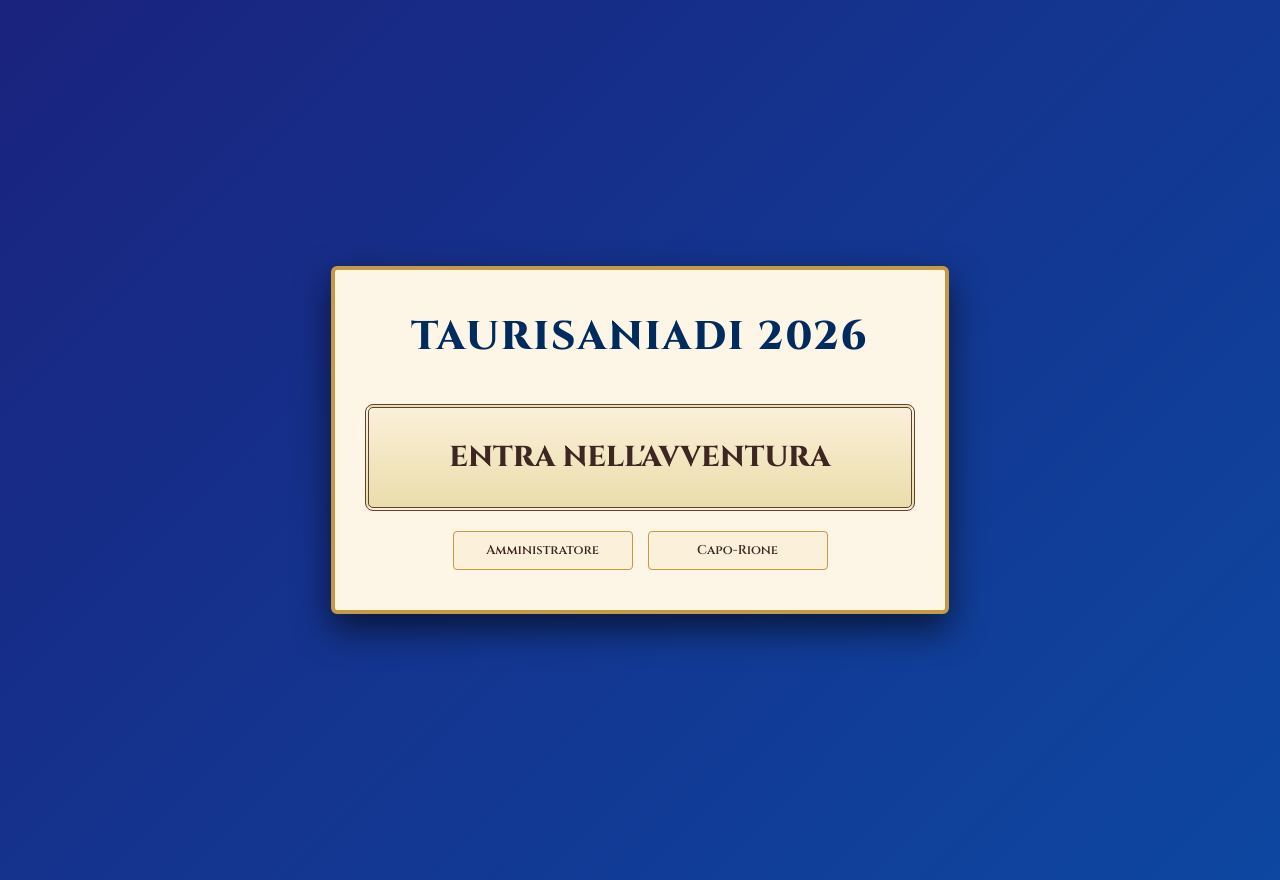
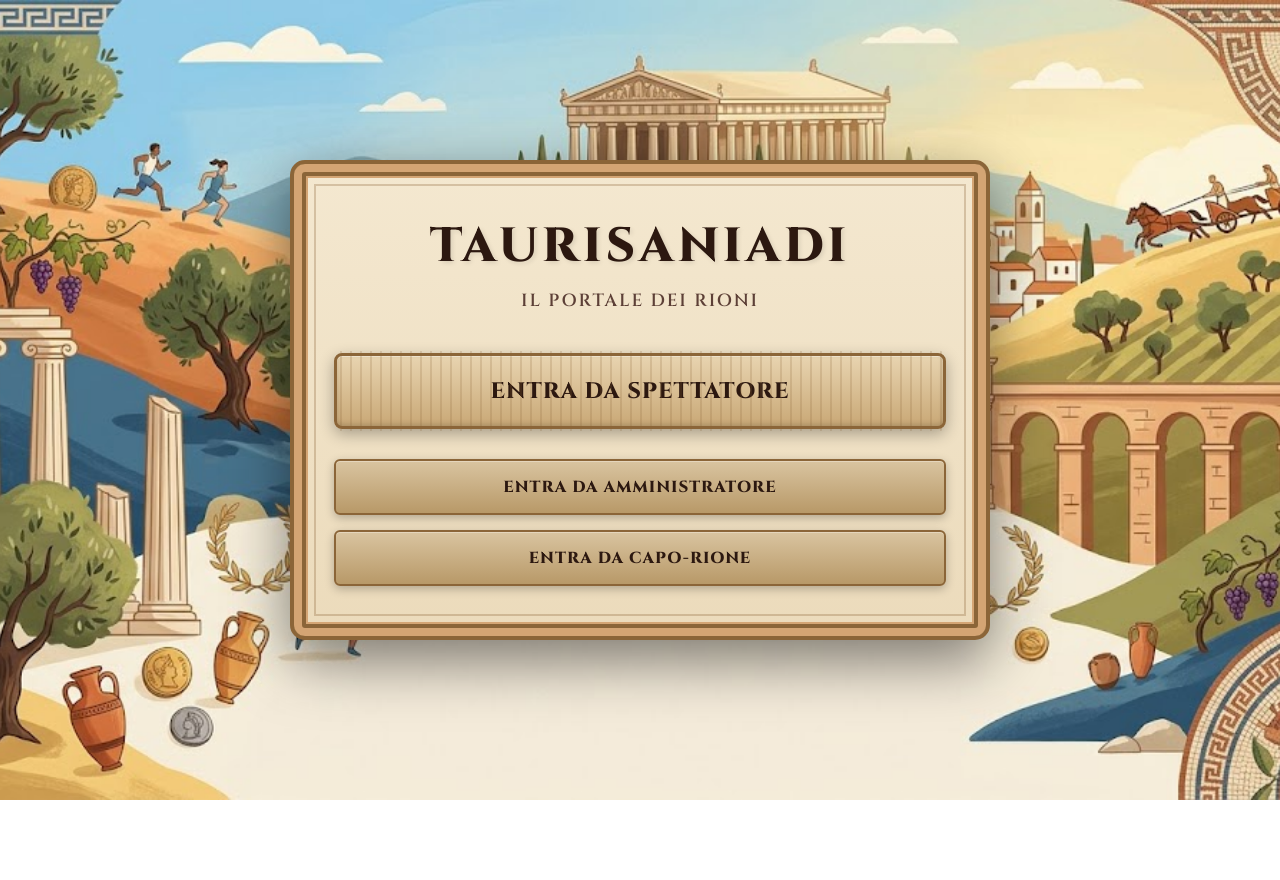
Before and after one commit to depascalisgiacomo2017-lang/taurisaniadiSito, a website built with Vite: page index.html in a window 1280 px wide. After the commit the page ends 800 px from the top, so only its background shows below. Built offline with nearby package versions, Linux system fonts and the light colour scheme; a web font is replaced by a local one.

Commit message:
Implement Greek theme with images

```diff
--- a/index.html
+++ b/index.html
@@ -7,37 +7,83 @@
     <link href="https://fonts.googleapis.com/css2?family=Cinzel:wght@600;800&family=Playfair+Display:ital@0;1&display=swap" rel="stylesheet">
 
     <style>
+        * {
+            margin: 0;
+            padding: 0;
+            box-sizing: border-box;
+        }
+
         body {
-            font-family: 'Playfair Display', serif;
+            font-family: 'Cinzel', serif;
             text-align: center;
             margin: 0;
-            padding: 5vh 10px;
-            background-color: #1a237e;
-            background: linear-gradient(135deg, #1a237e 0%, #0d47a1 100%);
-            color: #fff;
+            padding: 0;
+            background-image: url('immagini/sitoBack.jpg');
+            background-size: cover;
+            background-position: center;
+            background-attachment: fixed;
             min-height: 100vh;
             display: flex;
             align-items: center;
             justify-content: center;
+            overflow-x: hidden;
+        }
+
+        @media (max-width: 768px) {
+            body {
+                background-image: url('immagini/sfondoMobile.png');
+            }
         }
 
         .landing-container {
-            background-color: #fdf5e6;
-            max-width: 550px;
-            width: 100%;
-            padding: 40px 30px;
-            border-radius: 6px;
-            box-shadow: 0 15px 35px rgba(0,0,0,0.6);
-            border: 4px solid #c49a45;
+            background-color: #f4e8d0;
+            background-image:
+                linear-gradient(to bottom, rgba(244, 232, 208, 0.95), rgba(235, 218, 186, 0.95));
+            max-width: 700px;
+            width: 90%;
+            padding: 50px 40px;
+            border-radius: 15px;
+            box-shadow:
+                0 20px 60px rgba(0, 0, 0, 0.5),
+                inset 0 0 0 8px #d4a574,
+                inset 0 0 0 12px #8b6538,
+                inset 0 0 0 14px #d4a574;
+            border: 4px solid #8b6538;
+            position: relative;
+        }
+
+        .landing-container::before {
+            content: '';
+            position: absolute;
+            top: 20px;
+            left: 20px;
+            right: 20px;
+            bottom: 20px;
+            border: 2px solid rgba(139, 101, 56, 0.3);
+            pointer-events: none;
         }
 
         h1.title {
             font-family: 'Cinzel', serif;
-            font-size: 2.5em;
+            font-size: 3em;
             font-weight: 800;
-            color: #002b5e;
-            margin: 0 0 40px 0;
+            color: #2c1810;
+            margin: 0 0 10px 0;
+            letter-spacing: 4px;
+            text-transform: uppercase;
+            text-shadow: 2px 2px 4px rgba(0, 0, 0, 0.1);
+            position: relative;
+            z-index: 1;
+        }
+
+        .subtitle {
+            font-family: 'Cinzel', serif;
+            font-size: 1.1em;
+            color: #5d4037;
+            margin-bottom: 40px;
+            font-weight: 600;
             letter-spacing: 2px;
+            text-transform: uppercase;
         }
 
         button {
@@ -45,123 +91,195 @@
             width: 100%;
             cursor: pointer;
             font-family: 'Cinzel', serif;
-            font-weight: 600;
-            transition: all 0.2s ease-in-out;
-            background-color: #f4e8c1;
-            color: #3e2723;
+            font-weight: 700;
+            transition: all 0.3s ease;
+            border: none;
+            position: relative;
+            z-index: 1;
+            text-transform: uppercase;
+            letter-spacing: 1px;
         }
 
         button:hover {
-            background-color: #eaddab;
-            transform: translateY(-2px);
-            box-shadow: 0 4px 10px rgba(0,0,0,0.15);
+            transform: translateY(-3px);
+            filter: brightness(1.05);
+        }
+
+        button:active {
+            transform: translateY(-1px);
         }
 
         .btn-main {
-            font-size: 1.8em;
-            padding: 30px;
-            border: 4px double #5d4037;
+            font-size: 1.4em;
+            padding: 20px 30px;
+            margin: 30px 0;
+            background: linear-gradient(180deg, #e8d4b0 0%, #c9a876 100%);
+            color: #2c1810;
+            border: 3px solid #8b6538;
             border-radius: 8px;
-            margin-top: 10px;
-            margin-bottom: 20px;
-            background: linear-gradient(180deg, #fbf0d9, #eaddab);
-            font-weight: 800;
-            text-transform: uppercase;
+            box-shadow:
+                0 5px 15px rgba(0, 0, 0, 0.3),
+                inset 0 1px 0 rgba(255, 255, 255, 0.4),
+                inset 0 -2px 5px rgba(0, 0, 0, 0.15);
+            position: relative;
+        }
+
+        .btn-main::before {
+            content: '';
+            position: absolute;
+            top: -5px;
+            left: -5px;
+            right: -5px;
+            bottom: -5px;
+            background: repeating-linear-gradient(
+                90deg,
+                transparent,
+                transparent 8px,
+                rgba(139, 101, 56, 0.2) 8px,
+                rgba(139, 101, 56, 0.2) 10px
+            );
+            border-radius: 8px;
+            pointer-events: none;
         }
 
         .secondary-actions {
             display: flex;
+            flex-direction: column;
             gap: 15px;
-            justify-content: center;
+            margin-top: 20px;
         }
 
         .btn-secondary {
-            font-size: 0.8em;
-            padding: 10px 15px;
-            border: 1px solid #c49a45;
-            border-radius: 4px;
-            background: #fbf0d9;
-            flex: 1;
-            max-width: 180px;
+            font-size: 1em;
+            padding: 15px 25px;
+            background: linear-gradient(180deg, #d9c4a0 0%, #b89968 100%);
+            color: #2c1810;
+            border: 2px solid #8b6538;
+            border-radius: 6px;
+            box-shadow:
+                0 3px 10px rgba(0, 0, 0, 0.25),
+                inset 0 1px 0 rgba(255, 255, 255, 0.3);
         }
 
         .modal-overlay {
             display: none;
-            background: rgba(253, 245, 230, 0.98);
-            border: 2px solid #c49a45;
-            padding: 20px;
-            border-radius: 4px;
-            margin-top: 15px;
+            background: rgba(244, 232, 208, 0.98);
+            border: 3px solid #8b6538;
+            padding: 25px;
+            border-radius: 8px;
+            margin-top: 20px;
             text-align: left;
+            box-shadow: 0 5px 20px rgba(0, 0, 0, 0.3);
         }
 
         .modal-overlay h3 {
             font-family: 'Cinzel', serif;
-            color: #002b5e;
+            color: #2c1810;
             margin-top: 0;
-            border-bottom: 1px solid #c49a45;
-            padding-bottom: 5px;
+            margin-bottom: 20px;
+            border-bottom: 2px solid #8b6538;
+            padding-bottom: 10px;
+            text-transform: uppercase;
+            letter-spacing: 2px;
         }
 
         input {
             width: 100%;
-            padding: 8px;
-            margin: 8px 0;
-            box-sizing: border-box;
-            border: 1px solid #bcaaa4;
-            border-radius: 2px;
+            padding: 12px;
+            margin: 10px 0;
+            border: 2px solid #8b6538;
+            border-radius: 4px;
             font-family: 'Playfair Display', serif;
             background: #fffdf8;
-            color: #3e2723;
+            color: #2c1810;
+            font-size: 1em;
+        }
+
+        input:focus {
+            outline: none;
+            border-color: #d4a574;
+            box-shadow: 0 0 5px rgba(212, 165, 116, 0.5);
         }
 
         .error-msg {
-            color: #d32f2f;
-            font-size: 0.85em;
+            color: #c62828;
+            font-size: 0.9em;
             display: none;
             margin-bottom: 10px;
             font-weight: bold;
+            font-family: 'Playfair Display', serif;
         }
 
         .btn-login {
-            background-color: #5d4037;
-            color: #fdf5e6;
-            border: 1px solid #3e2723;
-            padding: 10px;
+            background: linear-gradient(180deg, #8b6538 0%, #6d4c2a 100%);
+            color: #f4e8d0;
+            border: 2px solid #5d4037;
+            padding: 12px;
             font-size: 1em;
-            margin-top: 10px;
+            margin-top: 15px;
+            box-shadow: 0 3px 10px rgba(0, 0, 0, 0.3);
         }
 
         .btn-login:hover {
-            background-color: #3e2723;
-            color: #fff;
+            background: linear-gradient(180deg, #6d4c2a 0%, #5d4037 100%);
         }
 
-        @media (max-width: 600px) {
-            .landing-container { padding: 30px 15px; }
-            h1.title { font-size: 1.8em; }
-            .btn-main { font-size: 1.3em; padding: 20px; }
-            .btn-secondary { font-size: 0.75em; padding: 8px; }
+        @media (max-width: 768px) {
+            .landing-container {
+                width: 95%;
+                padding: 40px 25px;
+            }
+
+            h1.title {
+                font-size: 2em;
+                letter-spacing: 2px;
+            }
+
+            .subtitle {
+                font-size: 0.9em;
+            }
+
+            .btn-main {
+                font-size: 1.1em;
+                padding: 18px 25px;
+            }
+
+            .btn-secondary {
+                font-size: 0.9em;
+                padding: 12px 20px;
+            }
+        }
+
+        @media (max-width: 480px) {
+            h1.title {
+                font-size: 1.6em;
+            }
+
+            .btn-main {
+                font-size: 1em;
+                padding: 15px 20px;
+            }
         }
     </style>
 </head>
 <body>
 
 <div class="landing-container">
-    <h1 class="title">TAURISANIADI 2026</h1>
+    <h1 class="title">TAURISANIADI</h1>
+    <p class="subtitle">Il Portale dei Rioni</p>
 
     <div class="main-actions">
         <button class="btn-main" onclick="window.location.href='spectator.html'">
-            Entra nell'Avventura
+            Entra da Spettatore
         </button>
     </div>
 
     <div class="secondary-actions">
         <button class="btn-secondary" onclick="showAdminLogin()">
-            Amministratore
+            Entra da Amministratore
         </button>
         <button class="btn-secondary" onclick="showCaporioneLogin()">
-            Capo-Rione
+            Entra da Capo-Rione
         </button>
     </div>
 
```
Also changed, not shown: immagini/sitoBack_old.jpg (added).
